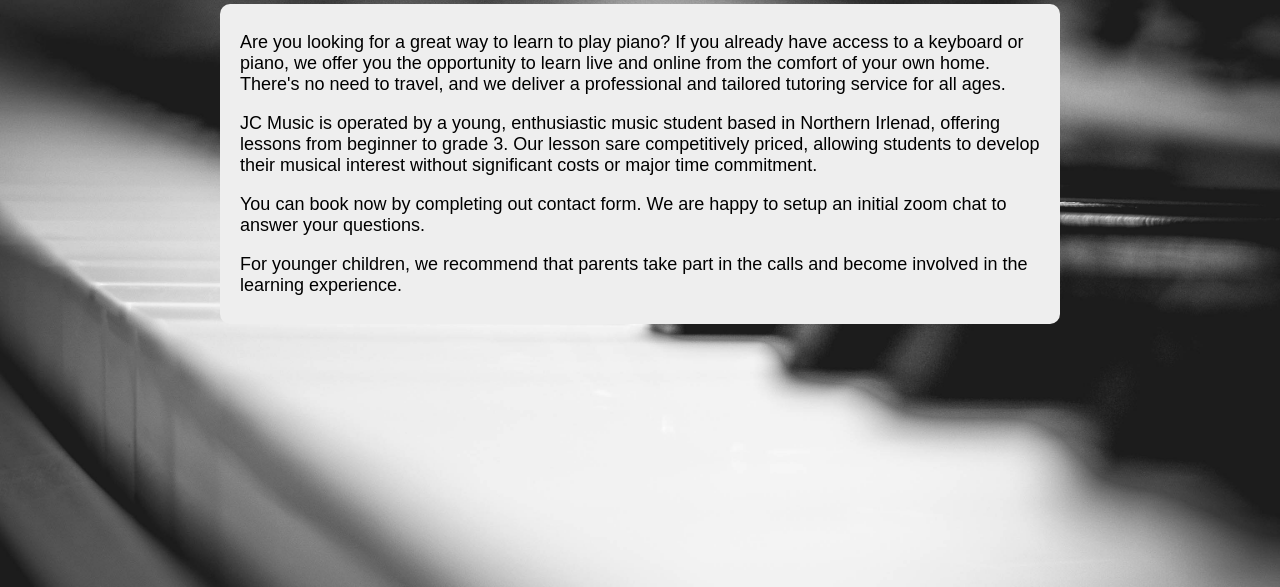
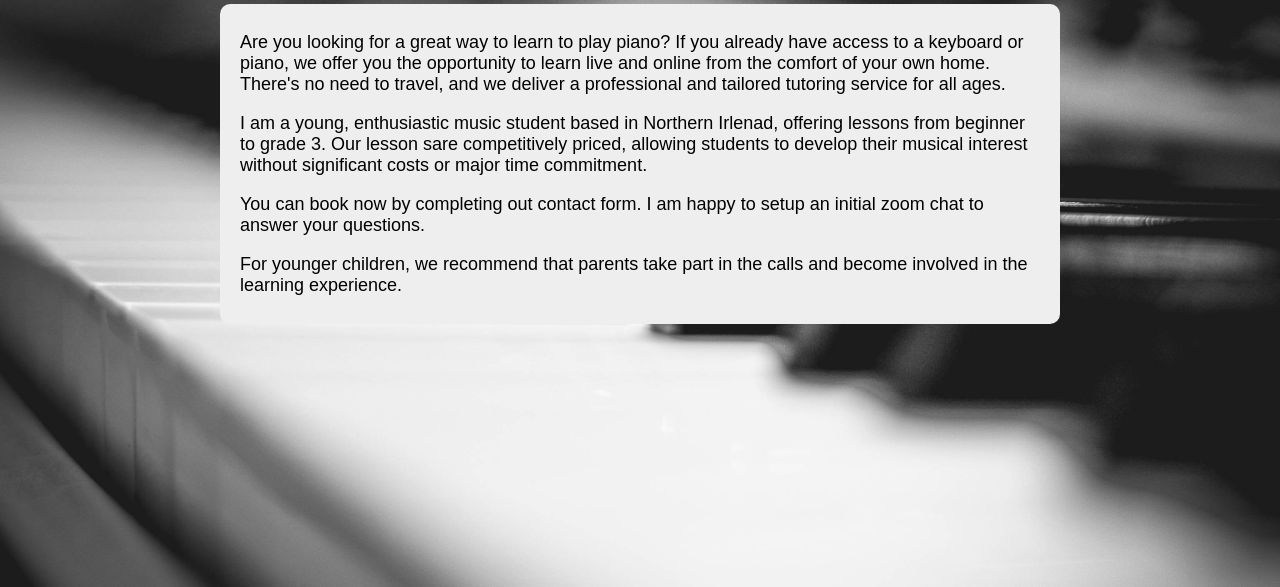
Before and after one commit to JohnCraigMusic/music, a plain HTML site: page aboutme.html in a window 1280 px wide. Shown: the part 213-800 px from the top of the page. Drawn offline with Linux system fonts and the light colour scheme.

Commit message:
Update aboutme.html

```diff
--- a/aboutme.html
+++ b/aboutme.html
@@ -22,8 +22,8 @@
 
   <div class="maincontainer">
     <p>Are you looking for a great way to learn to play piano? If you already have access to a keyboard or piano, we offer you the opportunity to learn live and online from the comfort of your own home. There's no need to travel, and we deliver a professional and tailored tutoring service for all ages.</p>
-    <p>JC Music is operated by a young, enthusiastic music student based in Northern Irlenad, offering lessons from beginner to grade 3. Our lesson sare competitively priced, allowing students to develop their musical interest without significant costs or major time commitment.</p>
-    <p>You can book now by completing out contact form. We are happy to setup an initial zoom chat to answer your questions.</p>
+    <p>I am a young, enthusiastic music student based in Northern Irlenad, offering lessons from beginner to grade 3. Our lesson sare competitively priced, allowing students to develop their musical interest without significant costs or major time commitment.</p>
+    <p>You can book now by completing out contact form. I am happy to setup an initial zoom chat to answer your questions.</p>
     <p>For younger children, we recommend that parents take part in the calls and become involved in the learning experience.</p>
   </div>
 
```
